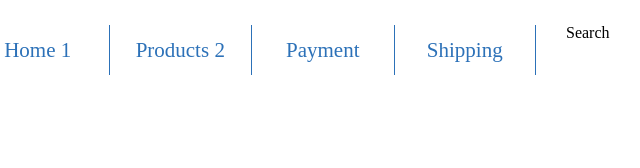
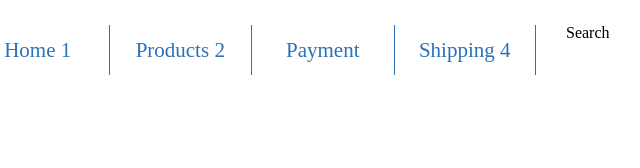
Before and after one commit to ValeoBeehive/shop-project, a plain HTML site: page index.html in a window 1280 px wide. Shown: the full height of the page, 389-1029 px from the left. Drawn offline with Linux system fonts and the light colour scheme.

Commit message:
changed Shipping text

```diff
--- a/index.html
+++ b/index.html
@@ -27,7 +27,7 @@
                             <li><a href="">Home 1</a></li>
                             <li><a href="">Products 2</a></li>
                             <li><a href="">Payment</a></li>
-                            <li><a href="">Shipping</a></li>
+                            <li><a href="">Shipping 4</a></li>
                         </ul>
                     </nav>
                 </div>
```
